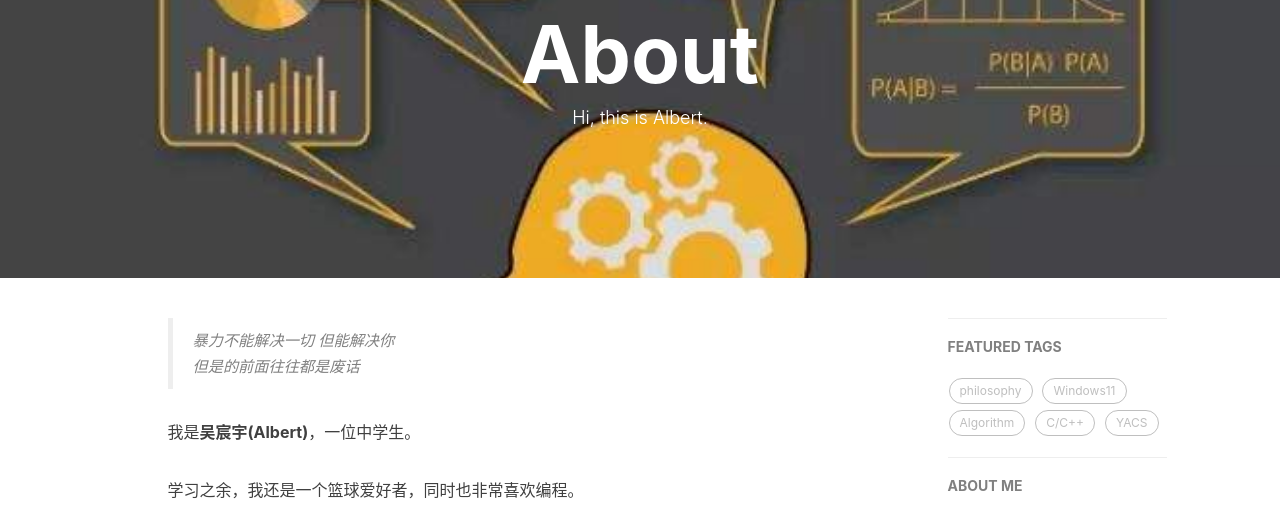
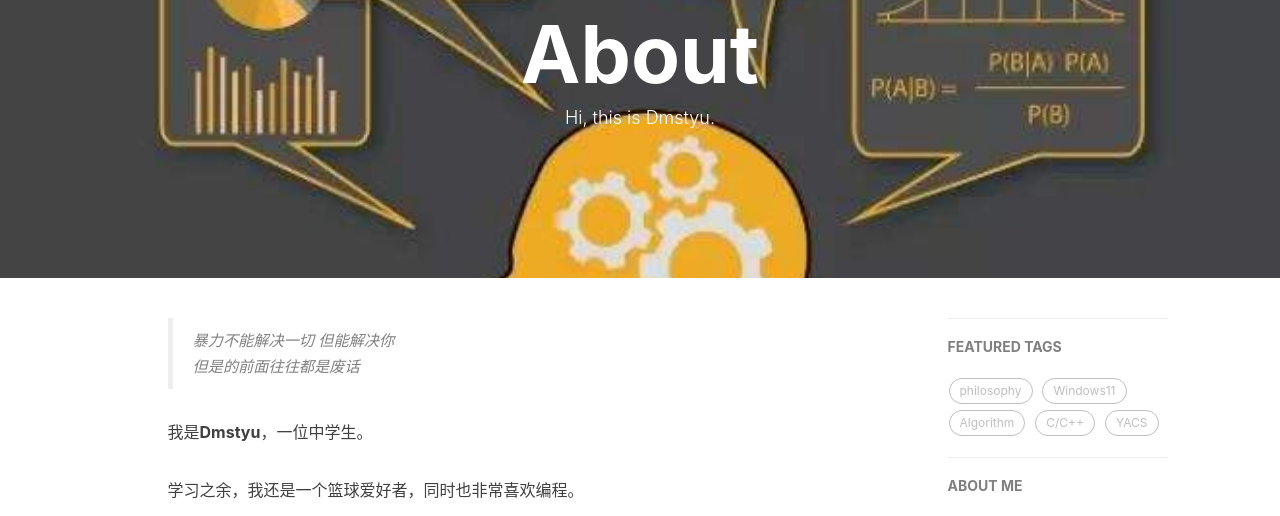
Before and after one commit to Dsmtyu/Dsmtyu.github.io, a Jekyll site: the page built from about.html, in a window 1280 px wide. Shown: the part 140-656 px from the top of the page. Built offline with Jekyll 4.4.1, drawn with Linux system fonts in a browser that asks for light colours; nearby versions of some CDN libraries; comment, search, counter and statistics services are not loaded.

Commit message:
Update about.html

```diff
--- a/about.html
+++ b/about.html
@@ -1,7 +1,7 @@
 ---
 layout: page
 title: "About"
-description: "Hi, this is Albert."
+description: "Hi, this is Dmstyu."
 header-img: "img/post-bg-rwd.jpg"
 ---
 
@@ -18,7 +18,7 @@ header-img: "img/post-bg-rwd.jpg"
     <blockquote><p>暴力不能解决一切 但能解决你<br>
     但是的前面往往都是废话</p></blockquote>
 
-    <p>我是<strong>吴宸宇(Albert)</strong>，一位中学生。</p>
+    <p>我是<strong>Dmstyu</strong>，一位中学生。</p>
 
     <p>学习之余，我还是一个篮球爱好者，同时也非常喜欢编程。</p>
 
```
